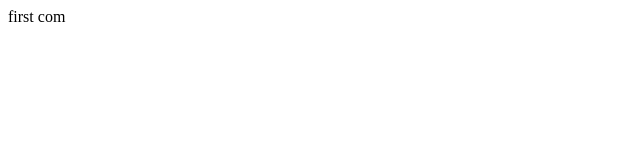
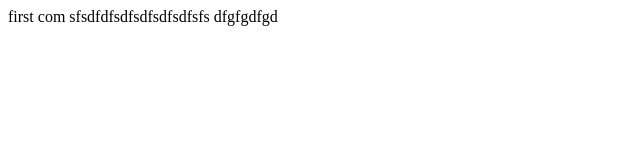
Before and after one commit to u1510055/newproject, a plain HTML site: page index.html in a window 1280 px wide. Shown: the whole page, without its empty margins (0-640 px from the left). Drawn offline with Linux system fonts and the light colour scheme.

Commit message:
second commit

```diff
--- a/index.html
+++ b/index.html
@@ -6,5 +6,7 @@
   </head>
   <body>
     first com
+    sfsdfdfsdfsdfsdfsdfsfs
+    dfgfgdfgd
   </body>
 </html>
--- a/style.css
+++ b/style.css
@@ -0,0 +1 @@
+fgjkhhdgjk
```
